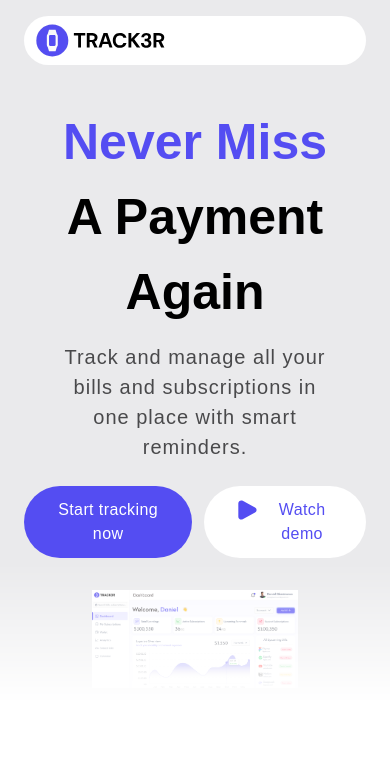
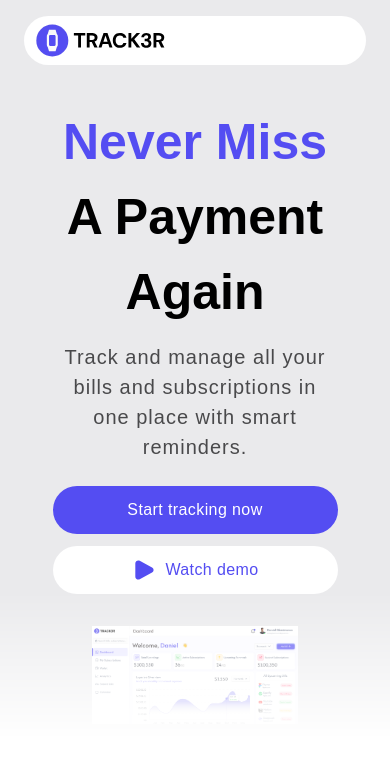
Before and after one commit to OlamideAfunsho/track3r, a Next.js app: page / in a window 390 px wide. Shown: the top 758 px of the page. Built offline with nearby package versions, Linux system fonts and the light colour scheme.

Commit message:
update landing page layout

```diff
--- a/components/Hero.tsx
+++ b/components/Hero.tsx
@@ -1,31 +1,37 @@
-import React from 'react'
-import dashboardDesktop from '../public/dashboard-desktop.png'
-import playIcon from '../public/play-icon.svg'
-import Image from 'next/image'
+import React from "react";
+import dashboardDesktop from "../public/dashboard-desktop.png";
+import playIcon from "../public/play-icon.svg";
+import Image from "next/image";
 
 const Hero = () => {
   return (
-    <div className='hero-con text-center mt-10 sm:mt-20  m-auto'>
-        <h1 className='text-[50px] sm:text-[68px] font-bold'><span className='text-[#544DF2]'>Never Miss</span><br /> A Payment Again</h1>
-        <p className='text-[#49494B] text-[20px] w-10/12 sm:w-2/6 m-auto mt-3 tracking-wider '>Track and manage all your bills and subscriptions in one place with smart reminders.</p>
+    <div className="hero-con text-center mt-10 sm:mt-20  m-auto">
+      <h1 className="text-[50px] sm:text-[68px] font-bold">
+        <span className="text-[#544DF2]">Never Miss</span>
+        <br /> A Payment Again
+      </h1>
+      <p className="text-[#49494B] text-[20px] w-10/12 sm:w-2/6 m-auto mt-3 tracking-wider ">
+        Track and manage all your bills and subscriptions in one place with
+        smart reminders.
+      </p>
 
-        <div className="btns mt-6 mb-8 flex justify-center gap-3">
-            <button className='bg-[#544DF2] text-white px-[30px] py-[12px] rounded-[49px] tracking-wide'>Start tracking now</button>
-        <button className='flex gap-2.5 bg-[#FFFFFF] text-[#544DF2] px-[30px] py-[12px] rounded-[49px] tracking-wide'>
-            <Image src={playIcon} width={24} alt='play-icon' />
-            Watch demo</button>
-        </div>
+      <div className="btns mt-6 mb-8 flex flex-col sm:flex-row justify-center w-10/12 m-auto sm:w-full gap-3">
+        <button className="bg-[#544DF2] text-white px-[30px] py-[12px] rounded-[49px] tracking-wide">
+          Start tracking now
+        </button>
+        <button className="flex justify-center gap-2.5 bg-[#FFFFFF] text-[#544DF2] px-[30px] py-[12px] rounded-[49px] tracking-wide">
+          <Image src={playIcon} width={24} alt="play-icon" />
+          Watch demo
+        </button>
+      </div>
 
-        <Image
+      <Image
         src={dashboardDesktop}
-        alt='dashboard-image'
-        className='w-3/5 m-auto'
+        alt="dashboard-image"
+        className="w-3/5 m-auto"
+      />
+    </div>
+  );
+};
 
-        />
-
-
-    </div>
-  )
-}
-
-export default Hero
+export default Hero;
```
